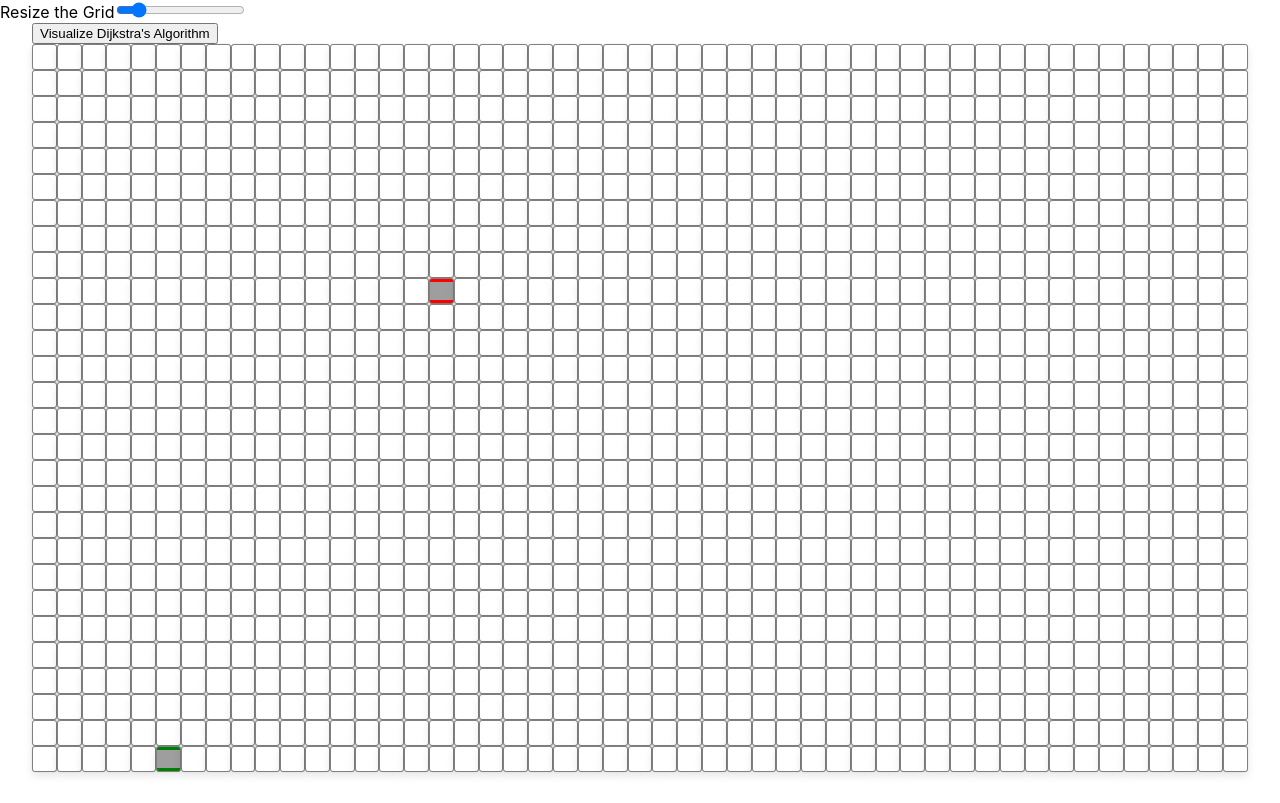
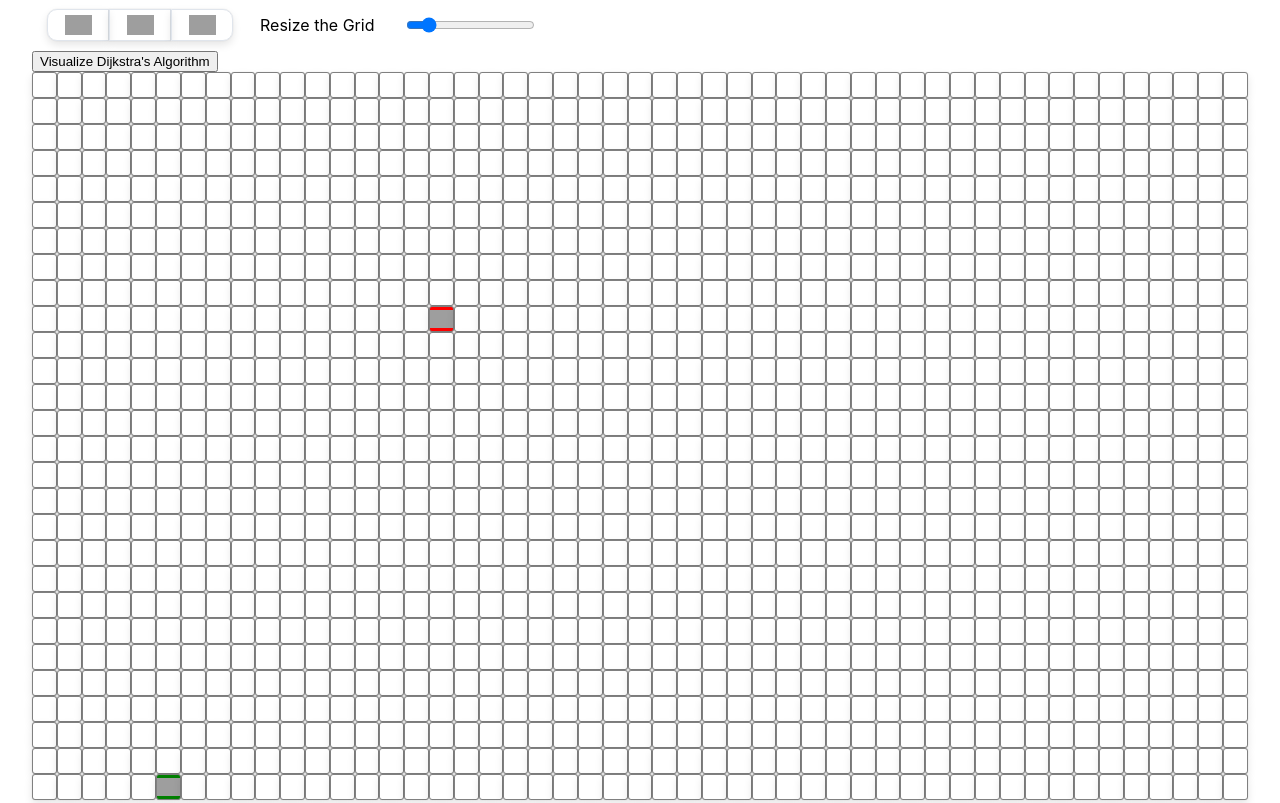
Before and after one commit to kdmladenov/Algorithms-Visualizer, a React (Create React App) app: page / in a window 1280 px wide. Built offline with nearby package versions, Linux system fonts and the light colour scheme; grey boxes are pictures that could not be loaded.

Commit message:
Toggle_switch added

```diff
--- a/src/components/pathfinder/Header.js
+++ b/src/components/pathfinder/Header.js
@@ -1,10 +1,28 @@
-import React from 'react'
+import React from 'react';
+import { icons } from '../../constants/constants';
+import './styles/Header.css';
 
-const Header = ({ nodeSize, setNodeSize }) => {
-
-
+const Header = ({ nodeSize, setNodeSize, toggle, setToggle }) => {
   return (
-    <div>
+    <div className="header flex">
+      <form className="toggle_switch flex">
+        {['wall', 'weight', 'eraser'].map((item) => (
+          <div key={item}>
+            <input
+              id={item}
+              name="toggle_switch"
+              type="radio"
+              value={item}
+              checked={item === toggle}
+              onChange={(e) => setToggle(e.target.value)}
+            />
+            <label htmlFor={item}>
+              <img src={icons[item]} alt={item} />
+            </label>
+          </div>
+        ))}
+      </form>
+      <>
         <label className="text-warning" htmlFor="nodes-amount">
           Resize the Grid
         </label>
@@ -17,8 +35,9 @@ const Header = ({ nodeSize, setNodeSize }) => {
           min="2"
           max="10"
         />
+      </>
     </div>
   );
 };
 
-export default Header
+export default Header;
--- /dev/null
+++ b/src/components/pathfinder/styles/Header.css
@@ -0,0 +1,44 @@
+.header {
+  justify-content: flex-start;
+  gap: 30px;
+  height: 50px;
+  margin: 0 50px;
+}
+
+/* Toggle switch */
+.header .toggle_switch {
+  width: 180px;
+  gap: 0;
+}
+
+.header .toggle_switch input {
+  display: none;
+}
+
+.header .toggle_switch label {
+  height: 30px;
+  width: 60px;
+  display: flex;
+  justify-content: center;
+  align-items: center;
+  border: 1px solid var(--gray);
+  box-shadow: var(--box_shadow);
+}
+
+.header .toggle_switch div:first-child label {
+  border-radius: var(--border_radius_left);
+}
+.header .toggle_switch div:last-child label {
+  border-radius: var(--border_radius_right);
+}
+
+.header .toggle_switch label img {
+  height: 27px;
+  width: 27px;
+  max-height: 27px;
+  max-width: 27px;
+}
+
+.header .toggle_switch input:checked + label {
+  border: 2px solid var(--orange);
+}
```
Lines whose indentation alone changed are shown as unchanged.
